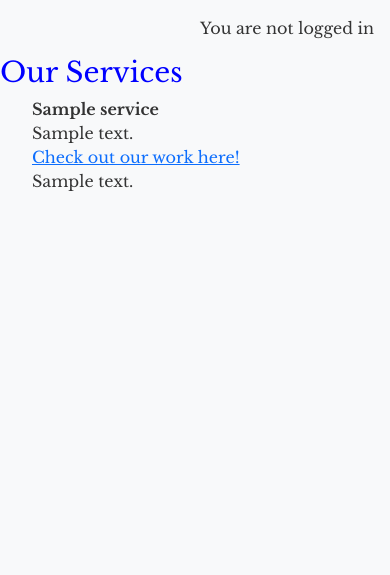
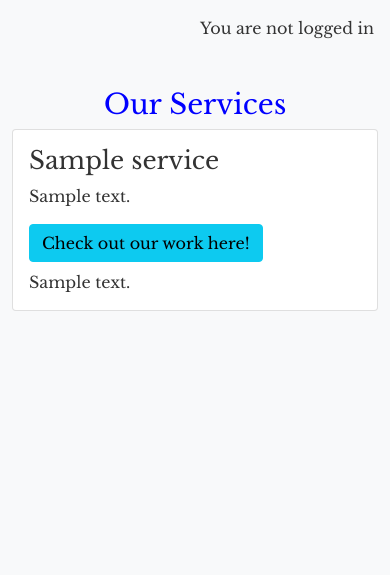
Before and after one commit to phoebeW17/sharp_sound_vision, a Django app: page /services/ in a window 390 px wide. Shown: the part 57-632 px from the top of the page. Run offline with Django 4.2, Linux system fonts and the light colour scheme; tables that the repository leaves empty hold one stand-in row (values such as "Sample post").

Commit message:
update html layout to services and portfolio

```diff
--- a/services/templates/services/services.html
+++ b/services/templates/services/services.html
@@ -3,14 +3,27 @@
 {% block title %}Services Page{% endblock %}
 
 {% block content %}
-<h1>Our Services</h1>
-<ul class="no-bullets">
-    {% for service in services %}
-    <li>
-        <strong>{{ service.title }}</strong><br>
-        {{ service.excerpt }}<br>
-        <a href="{{ service.example }}" target="_blank">Check out our work here!</a><br>
-        {{ service.description }}<br>
-    </li> {% endfor %}
-</ul>
+<div class="container mt-5">
+    <h1 class="text-center">Our Services</h1>
+    <div class="row">
+        {% for service in services %}
+        <div class="col-md-3">
+            <div class="card mb-4">
+                <div class="card-body">
+                    <h2 class="card-title">{{ service.title }}</h2>
+                    <p class="card-text">{{ service.excerpt }}</p>
+                    <a href="{{ service.example }}" target="_blank" class="btn btn-info mb-2">Check out our work here!</a>
+                    <p class="card-text">{{ service.description }}</p>
+                </div>
+            </div>
+        </div>
+        {% if forloop.counter|divisibleby:4 %}
+    </div>
+    <div class="row">
+        {% endif %}
+        {% empty %}
+        <p class="text-center">No services to display.</p>
+        {% endfor %}
+    </div>
+</div>
 {% endblock %}
```
Also changed, not shown: portfolio/templates/portfolio/portfolio.html (+23 -12 lines).
